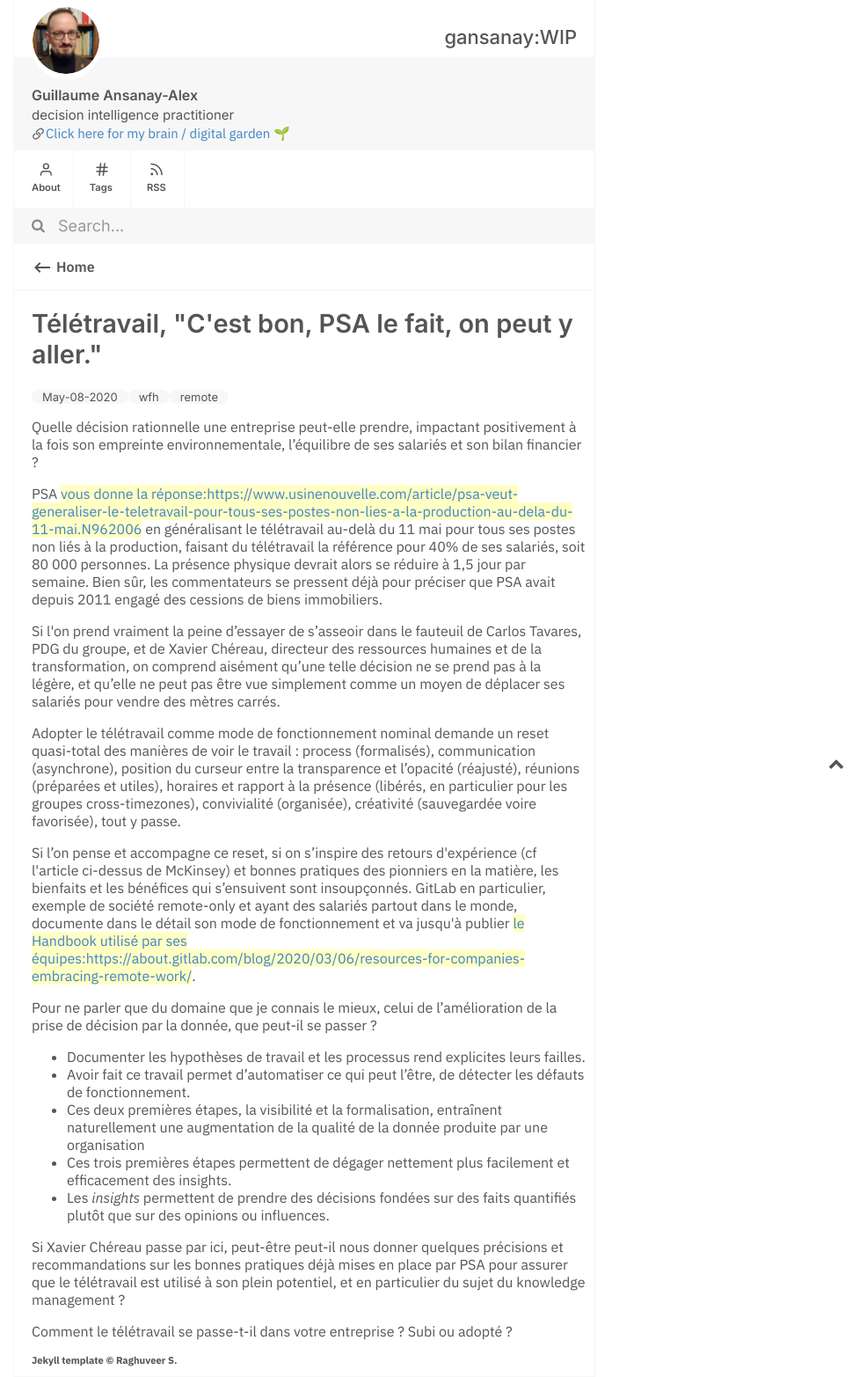
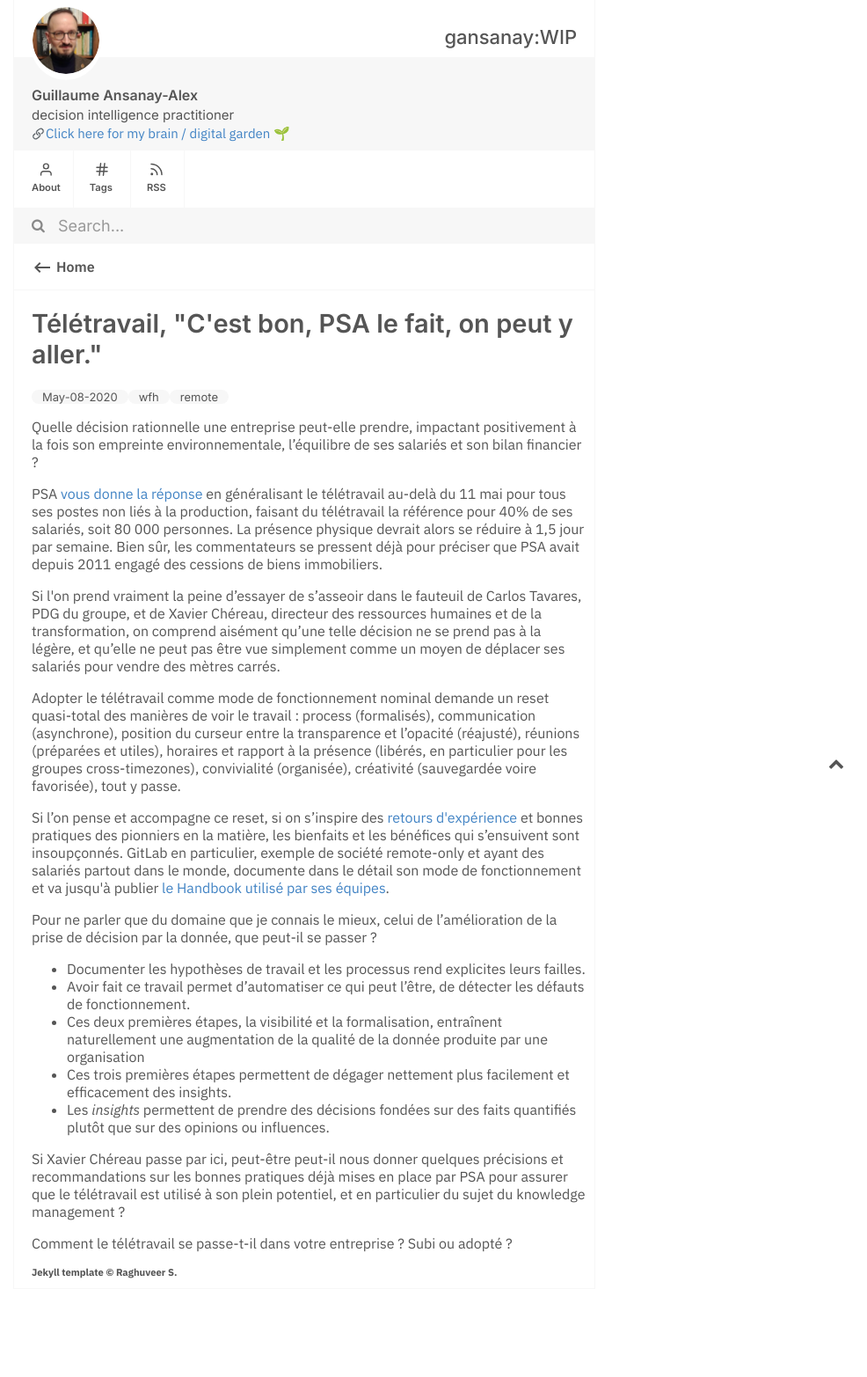
Before and after one commit to gansanay/gansanay.github.io, a Jekyll site: the page built from _posts/2020-05-08-Télétravail-PSA.md, in a window 1280 px wide. Shown: the whole page at 88% size, without its empty margins (294-1280 px from the left). Built offline with Jekyll 4.4.1, drawn with Linux system fonts in a browser that asks for light colours; after the commit the page ends 1465 px from its top, so only the background shows below that.

Commit message:
post fixes

```diff
--- a/_posts/2020-05-08-Télétravail-PSA.md
+++ b/_posts/2020-05-08-Télétravail-PSA.md
@@ -5,13 +5,13 @@
 
 Quelle décision rationnelle une entreprise peut-elle prendre, impactant positivement à la fois son empreinte environnementale, l’équilibre de ses salariés et son bilan financier ?
 
-PSA [[vous donne la réponse:https://www.usinenouvelle.com/article/psa-veut-generaliser-le-teletravail-pour-tous-ses-postes-non-lies-a-la-production-au-dela-du-11-mai.N962006]] en généralisant le télétravail au-delà du 11 mai pour tous ses postes non liés à la production, faisant du télétravail la référence pour 40% de ses salariés, soit 80 000 personnes. La présence physique devrait alors se réduire à 1,5 jour par semaine. Bien sûr, les commentateurs se pressent déjà pour préciser que PSA avait depuis 2011 engagé des cessions de biens immobiliers.
+PSA [[vous donne la réponse::https://www.usinenouvelle.com/article/psa-veut-generaliser-le-teletravail-pour-tous-ses-postes-non-lies-a-la-production-au-dela-du-11-mai.N962006]] en généralisant le télétravail au-delà du 11 mai pour tous ses postes non liés à la production, faisant du télétravail la référence pour 40% de ses salariés, soit 80 000 personnes. La présence physique devrait alors se réduire à 1,5 jour par semaine. Bien sûr, les commentateurs se pressent déjà pour préciser que PSA avait depuis 2011 engagé des cessions de biens immobiliers.
 
 Si l'on prend vraiment la peine d’essayer de s’asseoir dans le fauteuil de Carlos Tavares, PDG du groupe, et de Xavier Chéreau, directeur des ressources humaines et de la transformation, on comprend aisément qu’une telle décision ne se prend pas à la légère, et qu’elle ne peut pas être vue simplement comme un moyen de déplacer ses salariés pour vendre des mètres carrés.
 
 Adopter le télétravail comme mode de fonctionnement nominal demande un reset quasi-total des manières de voir le travail : process (formalisés), communication (asynchrone), position du curseur entre la transparence et l’opacité (réajusté), réunions (préparées et utiles), horaires et rapport à la présence (libérés, en particulier pour les groupes cross-timezones), convivialité (organisée), créativité (sauvegardée voire favorisée), tout y passe.
 
-Si l’on pense et accompagne ce reset, si on s’inspire des retours d'expérience (cf l'article ci-dessus de McKinsey) et bonnes pratiques des pionniers en la matière, les bienfaits et les bénéfices qui s’ensuivent sont insoupçonnés. GitLab en particulier, exemple de société remote-only et ayant des salariés partout dans le monde, documente dans le détail son mode de fonctionnement et va jusqu'à publier [[le Handbook utilisé par ses équipes:https://about.gitlab.com/blog/2020/03/06/resources-for-companies-embracing-remote-work/]].
+Si l’on pense et accompagne ce reset, si on s’inspire des [[retours d'expérience::https://www.mckinsey.com/business-functions/mckinsey-digital/our-insights/a-blueprint-for-remote-working-lessons-from-china]] et bonnes pratiques des pionniers en la matière, les bienfaits et les bénéfices qui s’ensuivent sont insoupçonnés. GitLab en particulier, exemple de société remote-only et ayant des salariés partout dans le monde, documente dans le détail son mode de fonctionnement et va jusqu'à publier [[le Handbook utilisé par ses équipes::https://about.gitlab.com/blog/2020/03/06/resources-for-companies-embracing-remote-work/]].
 
 Pour ne parler que du domaine que je connais le mieux, celui de l’amélioration de la prise de décision par la donnée, que peut-il se passer ?
 
```
